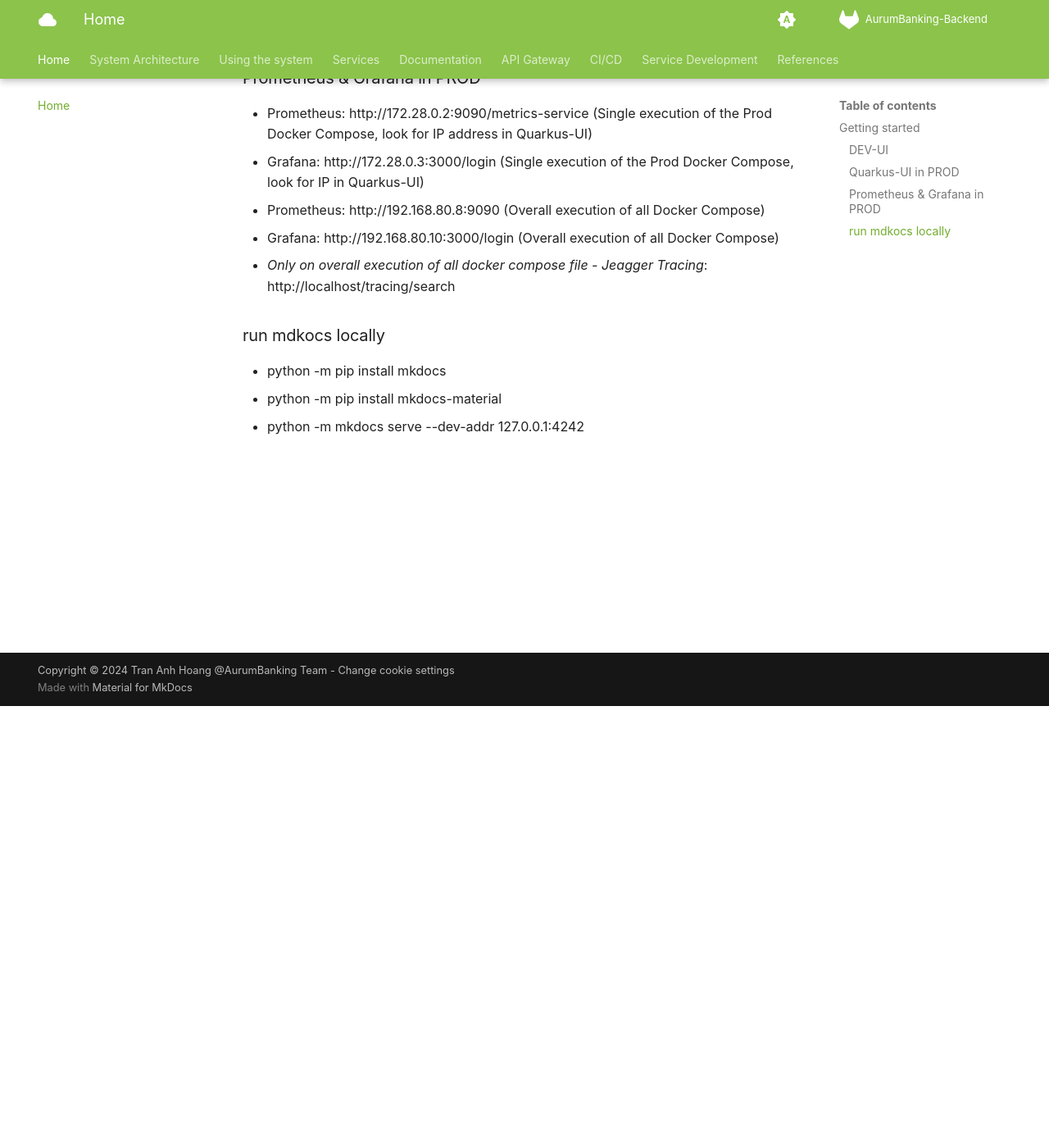
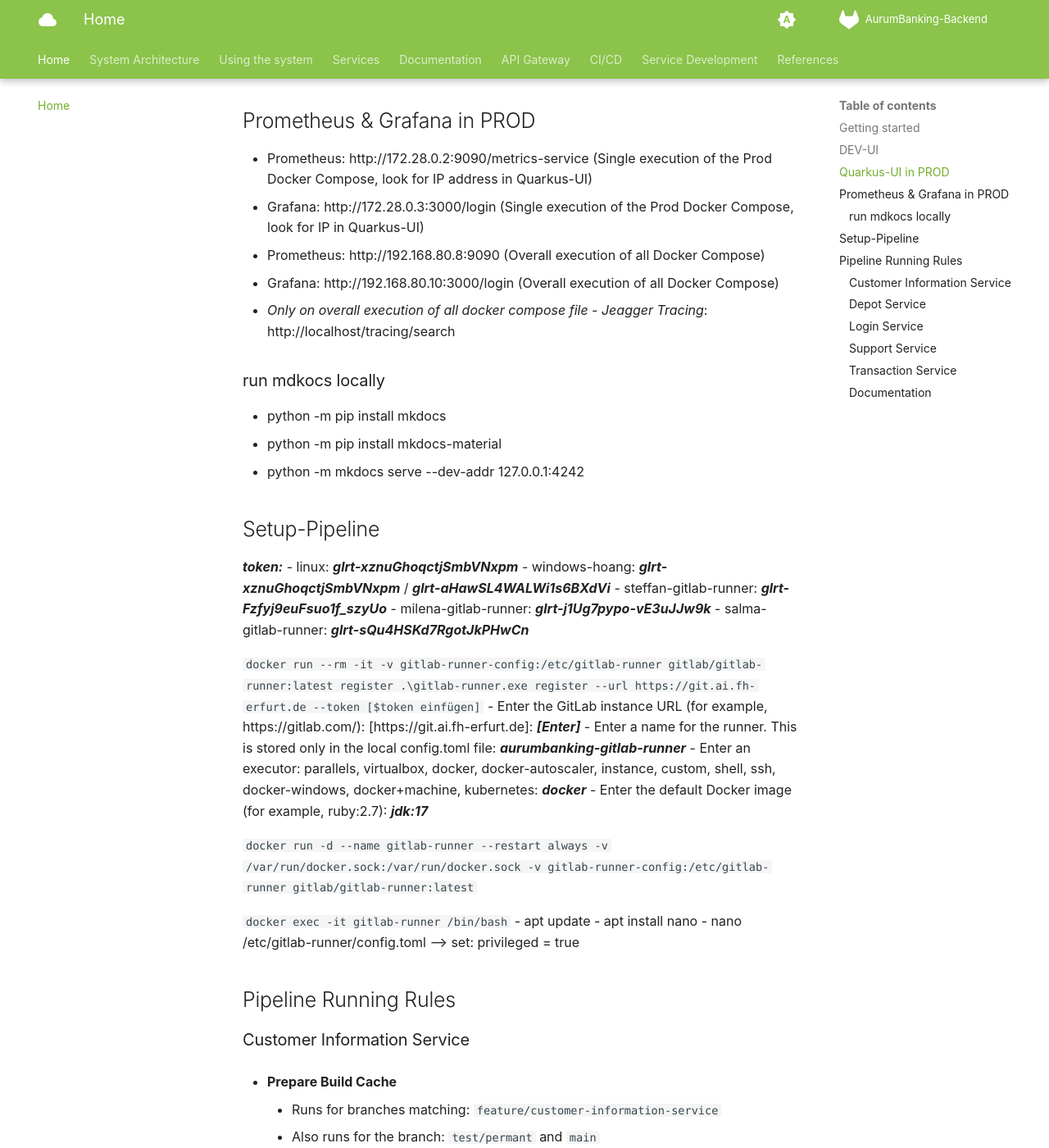
Before and after one commit to FalcarDE/aurumbanking-backend, an MkDocs documentation site: the page built from docs/README.md, in a window 1280 px wide and 1400 px high, scrolled down 539 px. Shown: the whole window at 82% size. Built offline with MkDocs 1.6.1 and Material for MkDocs 9.7.7, drawn with Linux system fonts in a browser that asks for light colours; plug-ins that fetch from the network failed and are left out; some of the changed text lies outside the part shown.

Commit message:
merge und env.json token

```diff
--- a/docs/README.md
+++ b/docs/README.md
@@ -2,15 +2,15 @@
 Backend for the Banking-App.
 
 ## Getting started
-### DEV-UI
+## DEV-UI
 - http://localhost:8080/q/dev-ui/io.quarkus.quarkus-smallrye-openapi/swagger-ui
 - http://localhost:8080/q/dev-ui/io.quarkus.quarkus-kafka-client/topics
 
-### Quarkus-UI in PROD
+## Quarkus-UI in PROD
 - http://localhost/dashboard/#/ (Overall execution of all Docker Compose)
 - http://localhost:8080/dashboard/#/ (Single execution of the Prod Docker Compose)
 
-### Prometheus & Grafana in PROD
+## Prometheus & Grafana in PROD
 - Prometheus: http://172.28.0.2:9090/metrics-service (Single execution of the Prod Docker Compose, look for IP address in Quarkus-UI)
 - Grafana: http://172.28.0.3:3000/login (Single execution of the Prod Docker Compose, look for IP in Quarkus-UI)
 - Prometheus: http://192.168.80.8:9090 (Overall execution of all Docker Compose)
@@ -21,3 +21,100 @@ Backend for the Banking-App.
 - python -m pip install mkdocs
 - python -m pip install mkdocs-material
 - python -m mkdocs serve --dev-addr 127.0.0.1:4242
+
+## Setup-Pipeline
+**_token:_**
+- linux: **_glrt-xznuGhoqctjSmbVNxpm_**
+- windows-hoang: **_glrt-xznuGhoqctjSmbVNxpm_** / **_glrt-aHawSL4WALWi1s6BXdVi_**
+- steffan-gitlab-runner: **_glrt-Fzfyj9euFsuo1f_szyUo_**
+- milena-gitlab-runner: **_glrt-j1Ug7pypo-vE3uJJw9k_**
+- salma-gitlab-runner: **_glrt-sQu4HSKd7RgotJkPHwCn_**
+
+`docker run --rm -it -v gitlab-runner-config:/etc/gitlab-runner gitlab/gitlab-runner:latest register .\gitlab-runner.exe register --url https://git.ai.fh-erfurt.de --token [$token einfügen]`
+- Enter the GitLab instance URL (for example, https://gitlab.com/): [https://git.ai.fh-erfurt.de]: **_[Enter]_**
+- Enter a name for the runner. This is stored only in the local config.toml file: _**aurumbanking-gitlab-runner**_
+- Enter an executor: parallels, virtualbox, docker, docker-autoscaler, instance, custom, shell, ssh, docker-windows, docker+machine, kubernetes: **_docker_**
+- Enter the default Docker image (for example, ruby:2.7): **_jdk:17_**
+
+`docker run -d --name gitlab-runner --restart always -v /var/run/docker.sock:/var/run/docker.sock -v gitlab-runner-config:/etc/gitlab-runner gitlab/gitlab-runner:latest`
+
+`docker exec -it gitlab-runner /bin/bash`
+- apt update
+- apt install nano
+- nano /etc/gitlab-runner/config.toml --> set: privileged = true
+
+## Pipeline Running Rules
+
+### Customer Information Service
+- **Prepare Build Cache**
+    - Runs for branches matching: `feature/customer-information-service`
+    - Also runs for the branch: `test/permant` and `main`
+
+- **Build**
+    - Runs for branches matching: `feature/customer-information-service`
+    - Also runs for the branch: `test/permant` and `main`
+
+- **Build Image**
+    - Runs for branches matching: `feature/customer-information-service`
+    - Also runs for the branch: `test/permant` and `main`
+
+### Depot Service
+- **Prepare Build Cache**
+    - Runs for branches matching: `feature/depot-service`
+    - Also runs for the branch: `test/permant` and `main`
+
+- **Build**
+    - Runs for branches matching: `feature/depot-service`
+    - Also runs for the branch: `test/permant` and `main`
+
+- **Build Image**
+    - Runs for branches matching: `feature/depot-service`
+    - Also runs for the branch: `test/permant` and `main`
+
+### Login Service
+- **Prepare Build Cache**
+    - Runs for branches matching: `feature/login-service`
+    - Also runs for the branch: `test/permant` and `main`
+
+- **Build**
+    - Runs for branches matching: `feature/login-service`
+    - Also runs for the branch: `test/permant` and `main`
+
+- **Build Image**
+    - Runs for branches matching: `feature/login-service`
+    - Also runs for the branch: `test/permant` and `main`
+
+### Support Service
+- **Prepare Build Cache**
+    - Runs for branches matching: `feature/support-service`
+    - Also runs for the branch: `test/permant` and `main`
+
+- **Build**
+    - Runs for branches matching: `feature/support-service`
+    - Also runs for the branch: `test/permant` and `main`
+
+- **Build Image**
+    - Runs for branches matching: `feature/support-service`
+    - Also runs for the branch: `test/permant` and `main`
+
+### Transaction Service
+- **Prepare Build Cache**
+    - Runs for branches matching: `feature/transaction-service`
+    - Also runs for the branch: `test/permant` and `main`
+
+- **Build**
+    - Runs for branches matching: `feature/transaction-service`
+    - Also runs for the branch: `test/permant` and `main`
+
+- **Build Image**
+    - Runs for branches matching: `feature/transaction-service`
+    - Also runs for the branch: `test/permant` and `main`
+
+### Documentation
+- **Prepare Documentation Pages**
+    - Runs for branches matching: `docs/`
+    - Also runs for the branch: `test/permant` and `main`
+
+- **Build Documentation Pages**
+    - Runs for branches matching: `docs/`
+    - Also runs for the branch: `test/permant` and `main`
```
Also changed, not shown: 1 other file.
